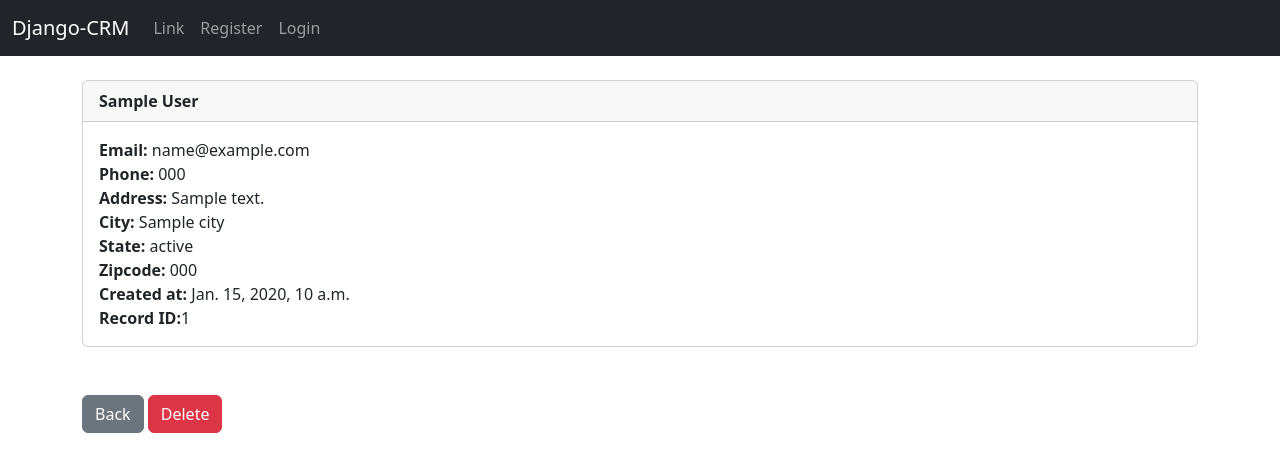
After one commit to adelino90/Django-CRM-New, a Django app: template website/templates/record.html in a window 1280 px wide. The commit adds this page. Shown: the top 472 px of the page. Run offline with Django 4.2, Linux system fonts and the light colour scheme; the template is opened without the code that fills it: most values are stand-ins (such as "Sample title", 1, 10 or a date in 2020).

Commit message:
Added the View Record Function

```diff
--- a/website/templates/home.html
+++ b/website/templates/home.html
@@ -28,7 +28,7 @@
         <td>{{ record.state }}</td>
         <td>{{ record.zipcode }}</td>
         <td>{{ record.created_at }}</td>
-        <td>{{ record.id }}</td>
+        <td><a href="{% url 'record' record.id  %}">{{ record.id }}</a></td>
       </tr>
     {% endfor %}
   </tbody>
--- /dev/null
+++ b/website/templates/record.html
@@ -0,0 +1,27 @@
+{% extends 'base.html' %}
+{% block content %}
+
+{% if customer_record %}
+
+<div class="card">
+    <div class="card-header">
+       <strong> {{ customer_record.first_name}} {{customer_record.last_name }}</strong>
+    </div>
+    <div class="card-body">
+        <p class="card-text">
+     <strong>Email: </strong>{{ customer_record.email }}<br>
+     <strong>Phone: </strong>{{ customer_record.phone }}<br>
+     <strong>Address: </strong>{{ customer_record.address }}<br>
+     <strong>City: </strong> {{ customer_record.city }}<br>
+     <strong>State: </strong>{{ customer_record.state }}<br>
+     <strong>Zipcode: </strong>{{ customer_record.zipcode }}<br>
+     <strong>Created at:</strong> {{ customer_record.created_at }}<br>
+     <strong>Record ID:</strong>{{ customer_record.id}}</p>
+    </div>
+  </div>
+
+<br><br>
+<a href="{% url 'home' %}" class = 'btn btn-secondary'>Back</a>
+<a href="{% url 'home' %}" class = 'btn btn-danger'>Delete</a>
+{% endif %}
+{% endblock %}
--- a/website/urls.py
+++ b/website/urls.py
@@ -6,4 +6,5 @@ urlpatterns = [
     #path('login/',views.login_user,name='login'),
     path('logout/',views.logout_user,name='logout'),
     path('register/',views.register_user,name='register'),
+     path('record/<int:pk>',views.view_record,name='record'),
 ]
```
Also changed, not shown: website/views.py (+9 -0 lines).
